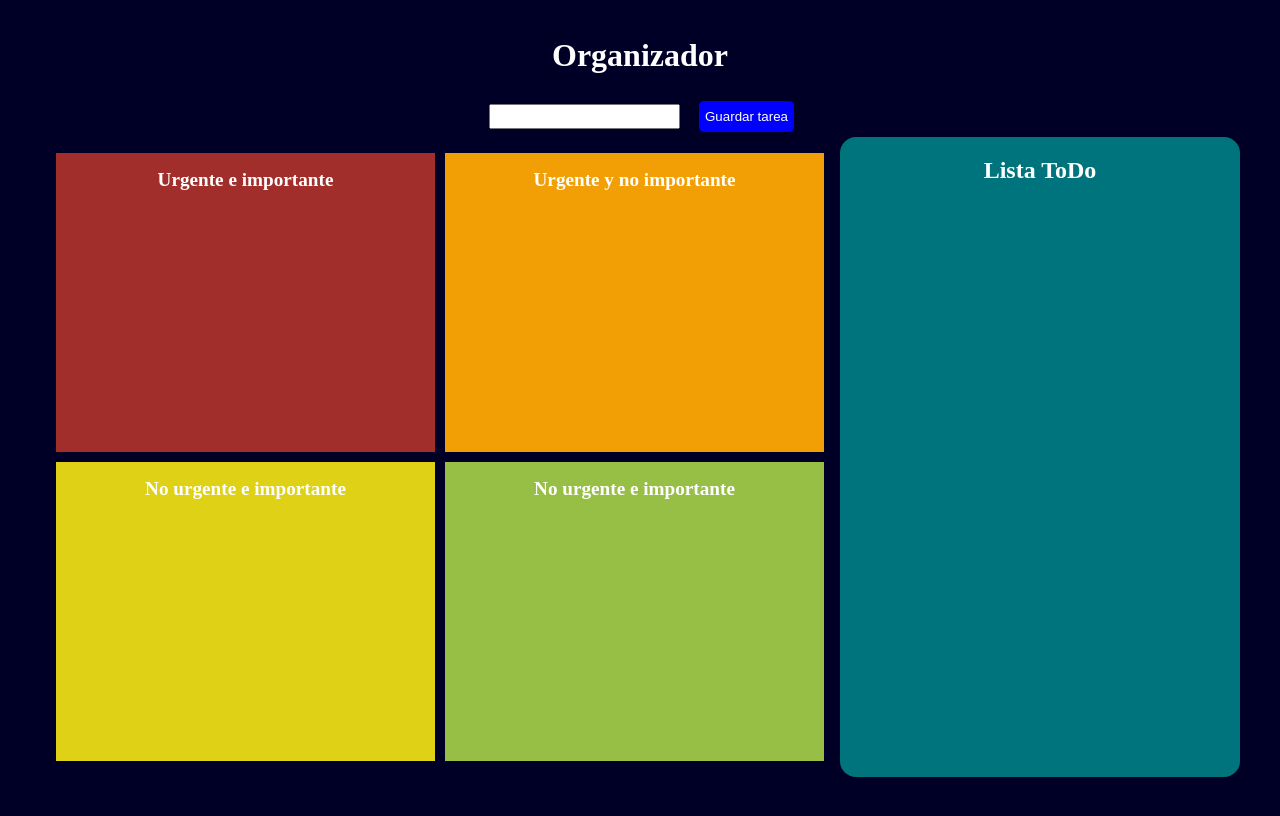
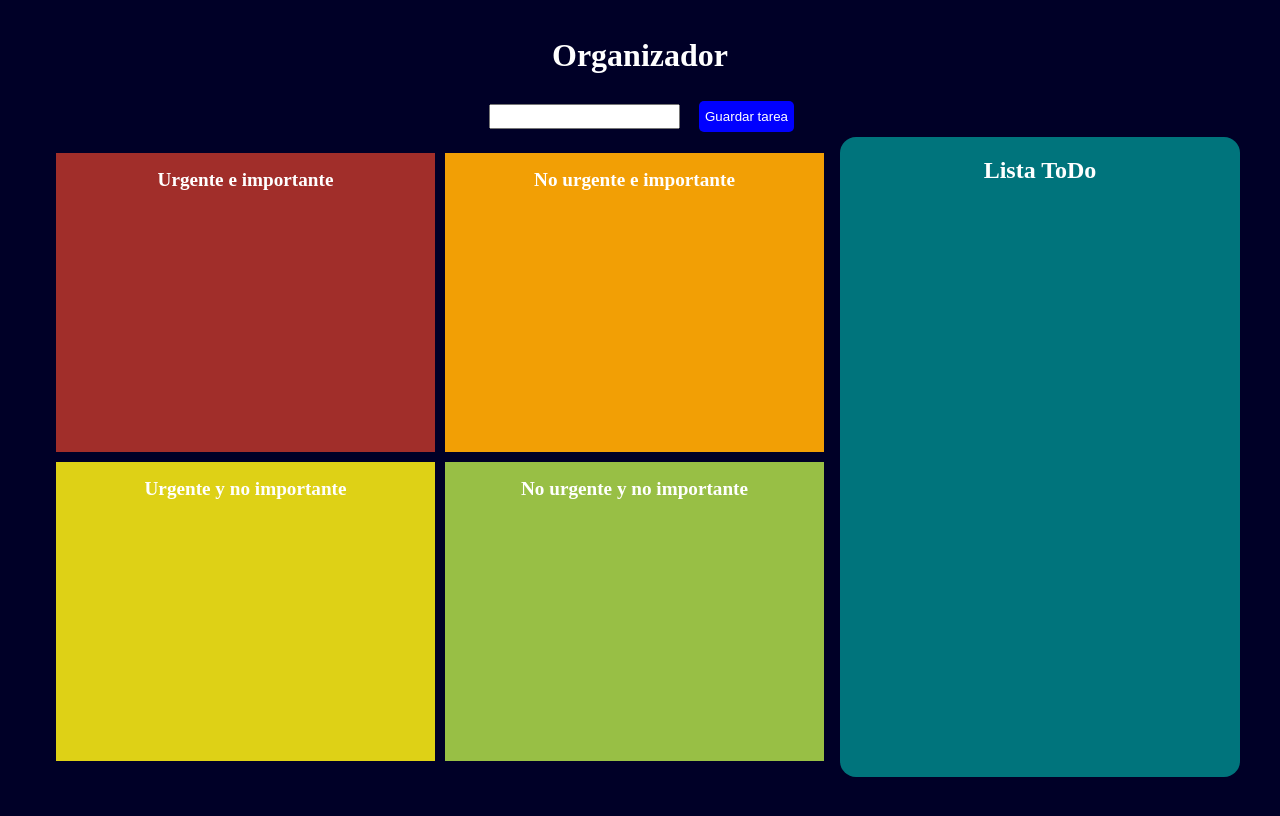
Before and after one commit to jorgef29/matriz-eisenhower, a React (Vite) app: page / in a window 1280 px wide. Built offline with nearby package versions, Linux system fonts and the light colour scheme.

Commit message:
Refactor CuadranteNUI, CuadranteNUNI, and CuadranteUNI component class names

```diff
--- a/src/components/CuadranteNUI.jsx
+++ b/src/components/CuadranteNUI.jsx
@@ -8,7 +8,7 @@ export const CuadranteNUI = ({ tasks, deleteTask }) => {
     console.log("borrando tarea");
   };
   return (
-    <div className="divMatriz3">
+    <div className="divMatriz2">
       <h2>No urgente e importante</h2>
       {filteredTasks.map((task, index) => (
         <div className="divTask" key={index}>
--- a/src/components/CuadranteNUNI.jsx
+++ b/src/components/CuadranteNUNI.jsx
@@ -9,7 +9,7 @@ export const CuadranteNUNI = ({ tasks, deleteTask }) => {
   };
   return (
     <div className="divMatriz4">
-      <h2>No urgente e importante</h2>
+      <h2>No urgente y no importante</h2>
       {filteredTasks.map((task, index) => (
         <div className="divTask" key={index}>
           <div className="divTaskTxt">• {task.description}</div>
--- a/src/components/CuadranteUNI.jsx
+++ b/src/components/CuadranteUNI.jsx
@@ -8,7 +8,7 @@ export const CuadranteUNI = ({ tasks, deleteTask }) => {
     console.log("borrando tarea");
   };
   return (
-    <div className="divMatriz2">
+    <div className="divMatriz3">
       <h2>Urgente y no importante</h2>
       {filteredTasks.map((task, index) => (
         <div className="divTask" key={index}>
```
